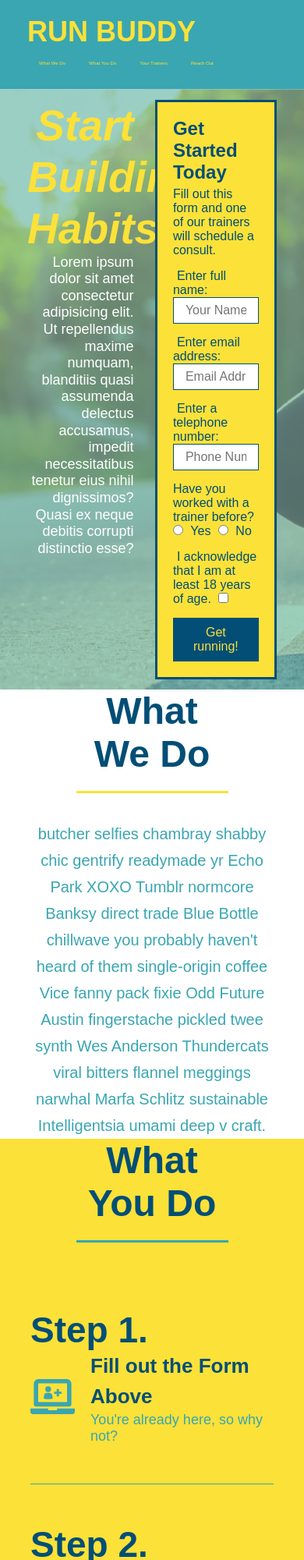
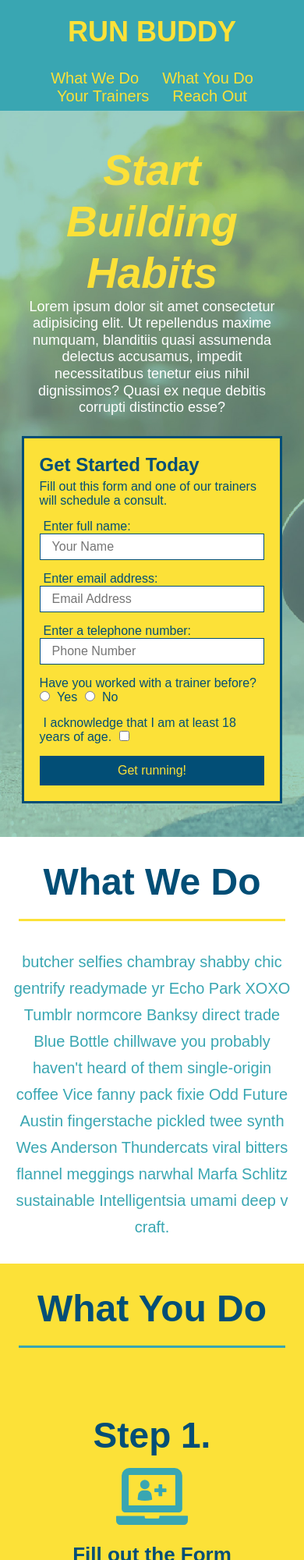
Before and after one commit to elease123/run-buddy, a plain HTML site: page index.html in a window 390 px wide. Shown: the top 2000 px of the page at 78% size. Drawn offline with Linux system fonts and the light colour scheme.

Commit message:
added media queries

```diff
--- a/assets/css/style.css
+++ b/assets/css/style.css
@@ -1,10 +1,3 @@
-/* MEDIA QUERY FOR SMALLER DESKTOP SCREENS AND SMALLER */
-@media screen and (max-width: 980px) {
-
-    }
-
-
-
 * {
     margin: 0;
     padding: 0;
@@ -353,3 +346,111 @@ justify-content: space-around;
 .flex-row {
     display: flex;
 }
+
+/* MEDIA QUERY FOR SMALLER DESKTOP SCREENS AND SMALLER */
+@media screen and (max-width: 980px) {
+    header {
+      padding-bottom: 0;
+      justify-content: center;
+    }
+
+    header h1 {
+      width: 100%;
+      text-align: center;
+    }
+
+    header nav ul {
+      margin-top: 20px;
+      width: 100%;
+      justify-content: center;
+    }
+
+    header nav ul li a {
+      font-size: 20px;
+    }
+
+    footer h2, footer div {
+      text-align: center;
+      width: 100%;
+    }
+
+    .hero-cta, .hero-form {
+      width: 100%;
+    }
+
+    .hero-cta {
+      text-align: center;
+    }
+
+    .section-title {
+      width: 80%;
+    }
+
+    .trainer {
+      flex: 0 70%;
+    }
+
+    .contact-info iframe{
+      flex: 1 100%;
+    }
+  }
+
+  /* MEDIA QUERY FOR TABLETS AND SMALLER */
+  @media screen and (max-width: 768px) {
+    section {
+      padding: 30px 15px;
+    }
+
+    .step h3 {
+      flex: 1 100%;
+      text-align: center;
+    }
+
+    .step-info {
+      flex: 2 100%;
+      text-align: center;
+      justify-content: center;
+    }
+
+    .step-img {
+      flex: 0 32%;
+      margin-right: 0;
+      margin-top: 15px;
+      margin-bottom: 15px;
+    }
+
+    .step-text {
+      flex: 100%;
+    }
+  }
+
+  /* MEDIA QUERY FOR MOBILE PHONES AND SMALLER */
+  @media screen and (max-width: 575px) {
+    .hero-form button {
+      width: 100%;
+    }
+
+    .section-title {
+      width: 95%;
+    }
+
+    .intro p {
+      width: 100%;
+    }
+
+    .trainer {
+      flex: 0 100%;
+    }
+
+    .contact-info {
+      text-align: center;
+    }
+
+    .contact-info > * {
+      flex: 0 100%;
+    }
+
+    .contact-form {
+      order: 3;
+    }
+  }
```
